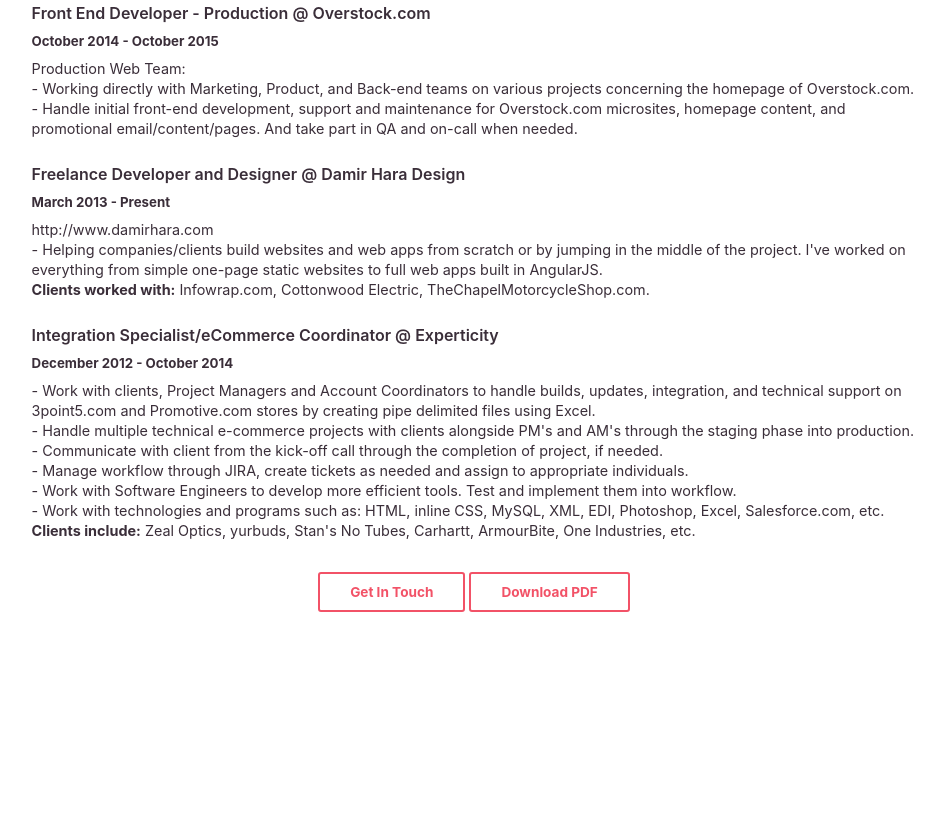
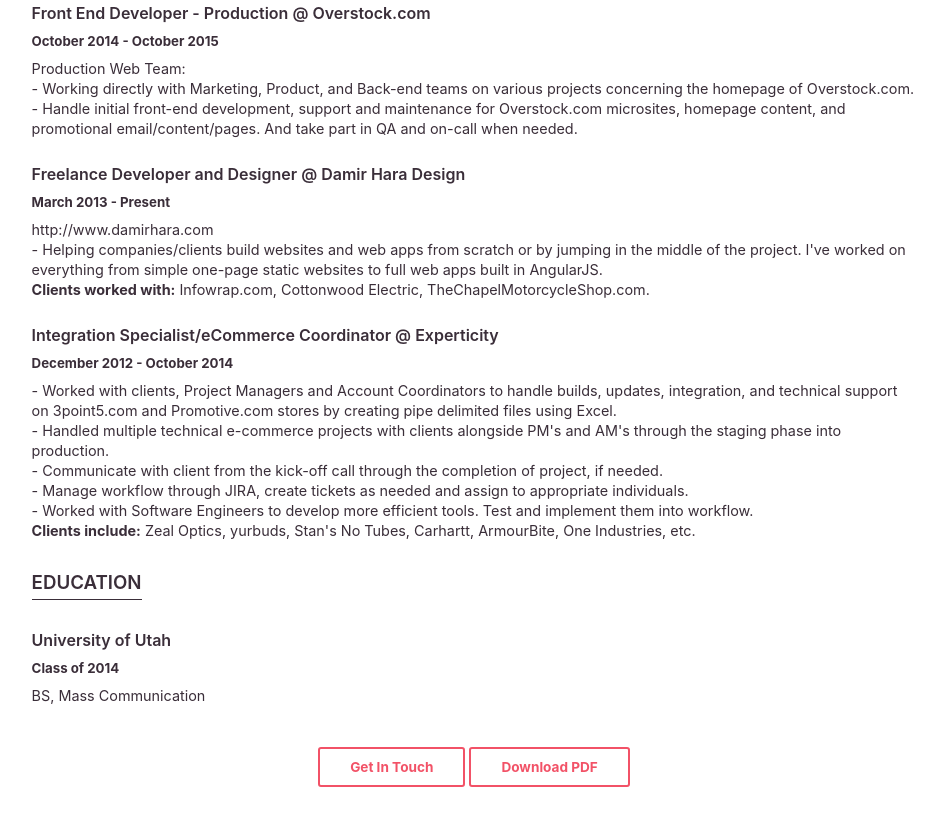
Before and after one commit to damdeez/dado.dev, a Gatsby site: page /resume in a window 1280 px wide. Shown: the part 1149-1975 px from the top of the page, without its empty margins (166-1110 px from the left). Before the commit the page ends 1790 px from the top, so only its background shows below. Built offline with nearby package versions, Linux system fonts and the light colour scheme; Gatsby itself is replaced by a stand-in of ours.

Commit message:
added in resume updates

```diff
--- a/src/pages/resume.js
+++ b/src/pages/resume.js
@@ -122,19 +122,22 @@
           <ul className="job-wrapper">
             <h4>Integration Specialist/eCommerce Coordinator <span className="span-light">@</span> Experticity</h4>
             <h5>December 2012 - October 2014</h5>
-            <li>- Work with clients, Project Managers and Account Coordinators to handle builds, updates, integration, and
-              technical support on 3point5.com and Promotive.com stores by creating pipe delimited files using Excel.
+            <li>- Worked with clients, Project Managers and Account Coordinators to handle builds, updates, integration, and technical support on 3point5.com and Promotive.com stores by creating pipe delimited files using Excel.
             </li>
-            <li>- Handle multiple technical e-commerce projects with clients alongside PM&apos;s and AM&apos;s through the staging
-              phase into production.
+            <li>- Handled multiple technical e-commerce projects with clients alongside PM&apos;s and AM&apos;s through the staging phase into production.
             </li>
             <li>- Communicate with client from the kick-off call through the completion of project, if needed.</li>
             <li>- Manage workflow through JIRA, create tickets as needed and assign to appropriate individuals.</li>
-            <li>- Work with Software Engineers to develop more efficient tools. Test and implement them into workflow.</li>
-            <li>- Work with technologies and programs such as: HTML, inline CSS, MySQL, XML, EDI, Photoshop, Excel,
-              Salesforce.com, etc.
-            </li>
+            <li>- Worked with Software Engineers to develop more efficient tools. Test and implement them into workflow.</li>
             <li><strong>Clients include:</strong> Zeal Optics, yurbuds, Stan&apos;s No Tubes, Carhartt, ArmourBite, One Industries, etc.</li>
+          </ul>
+        </section>
+        <section className="education-container">
+          <h3>EDUCATION</h3>
+          <ul className="job-wrapper">
+            <h4>University of Utah</h4>
+            <h5>Class of 2014</h5>
+            <li>BS, Mass Communication</li>
           </ul>
         </section>
       </main>
--- a/src/pages/resume.scss
+++ b/src/pages/resume.scss
@@ -159,7 +159,7 @@
   }
 
   footer {
-    margin: 40px 0;
+    margin: 50px 0;
 
     section {
       margin: 0 auto;
```
Also changed, not shown: 1 other file.
